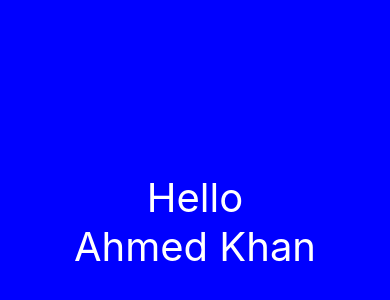
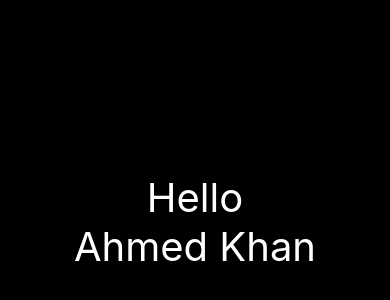
Before and after one commit to ahmeddkhann/react-native-basics, a React Native app: screen / in a window 390 px wide. Shown: the part 200-500 px from the top of the page. Built offline with nearby package versions, Linux system fonts and the light colour scheme.

Commit message:
dark mode and light mode enabled

```diff
--- a/home.js
+++ b/home.js
@@ -1,14 +1,15 @@
 import React from 'react';
-import { SafeAreaView, View, Text, StyleSheet } from 'react-native';
+import { SafeAreaView, View, Text, StyleSheet, useColorScheme } from 'react-native';
 
 const Home = () => {
+  const lightMode = useColorScheme() === "light"
   return (
-    <SafeAreaView style={styles.container}>
+    <SafeAreaView style={ lightMode? styles.container2 : styles.container1}>
       <View style={styles.content}>
-        <Text style={styles.text1}>
+        <Text style={lightMode? styles.text2 : styles.text1}>
           Hello
         </Text>
-        <Text style={styles.text2}>
+        <Text style={lightMode? styles.text2 : styles.text1}>
           Ahmed Khan
         </Text>
       </View>
@@ -17,9 +18,13 @@ const Home = () => {
 };
 
 const styles = StyleSheet.create({
-  container: {
+  container1: {
     flex: 1,
-    backgroundColor: 'blue',
+    backgroundColor: 'white',
+  },
+  container2: {
+    flex: 1,
+    backgroundColor: 'black',
   },
   content: {
     flex: 1,
@@ -27,7 +32,7 @@ const styles = StyleSheet.create({
     alignItems: 'center',
   },
   text1: {
-    color: 'white',
+    color: 'red',
     fontSize: 40,
   },
   text2: {
```
